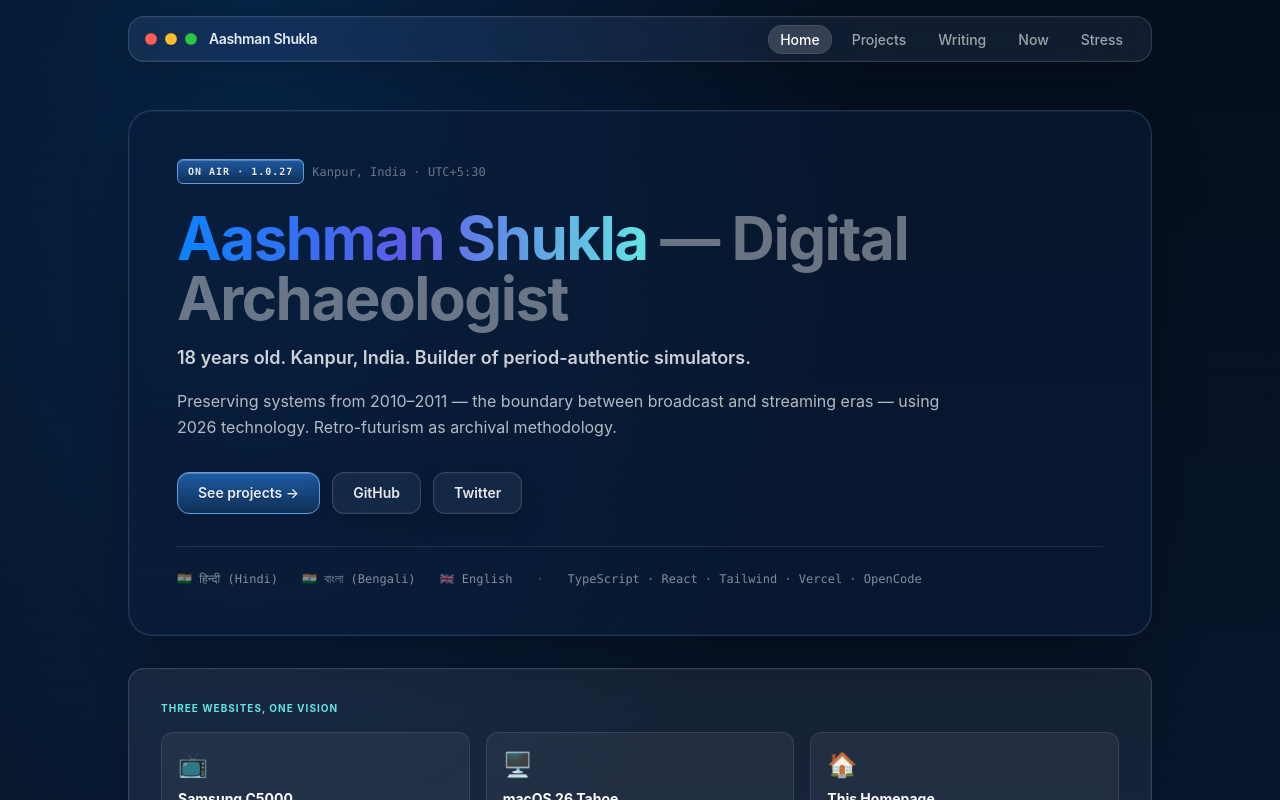
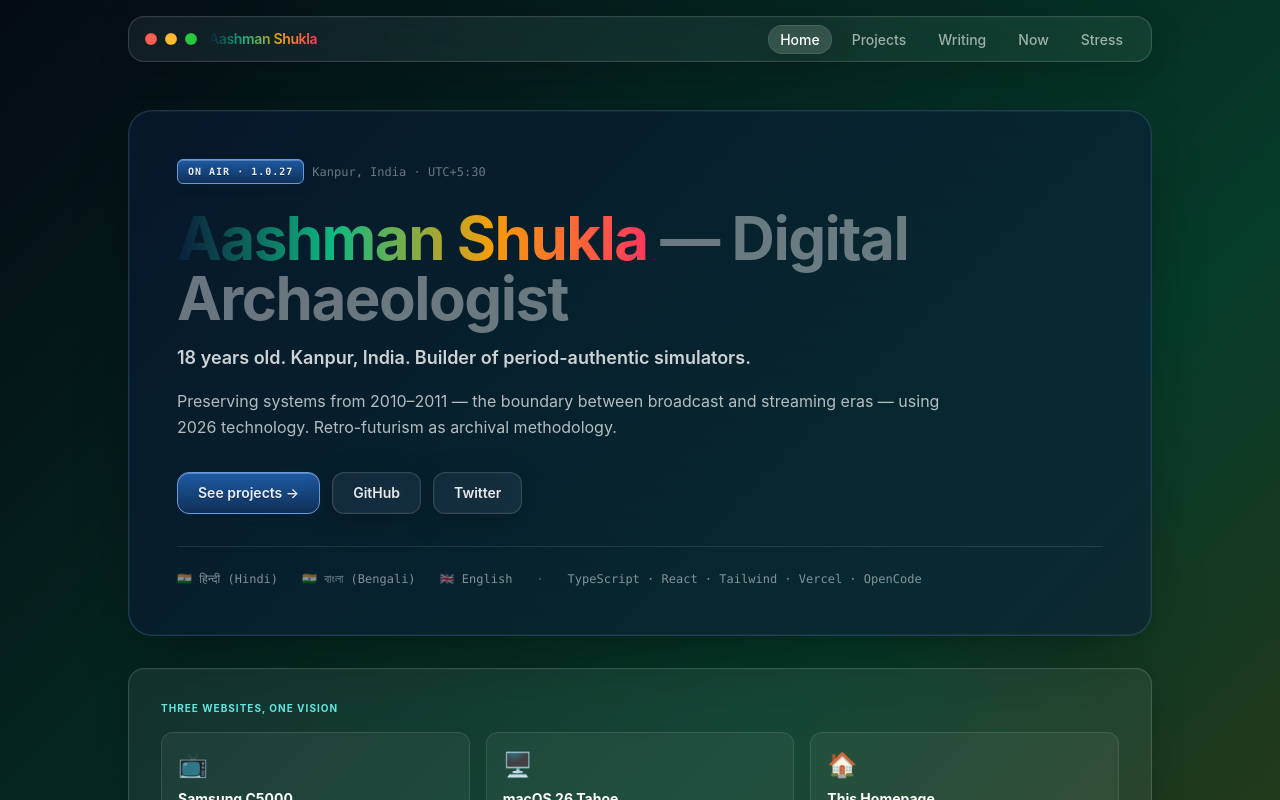
Before and after one commit to AashmanShukla3223/AashmanShukla3223, a React (Vite) app: page / in a window 1280 px wide. Shown: the top 800 px of the page. Built offline with nearby package versions, Linux system fonts and the light colour scheme.

Commit message:
Apply four-color gradient blend (dark blue, emerald, gold, blossom pink) site-wide: app-backdrop, name text on home page and nav

```diff
--- a/src/components/Layout.tsx
+++ b/src/components/Layout.tsx
@@ -21,7 +21,7 @@
               <span className="traffic-light tl-yellow"></span>
               <span className="traffic-light tl-green"></span>
             </span>
-            <span className="text-sm font-semibold tracking-tight text-white/90 group-hover:text-white">
+            <span className="text-sm font-semibold tracking-tight text-gradient-four">
               Aashman Shukla
             </span>
           </Link>
--- a/src/index.css
+++ b/src/index.css
@@ -19,18 +19,25 @@
   color: #e7eef9;
 }
 
-/* ─── Hybrid backdrop: macOS Tahoe gradient + Samsung OSD blue ────────── */
+/* ─── Hybrid backdrop: four-color gradient blend ──────────────────────── */
 .app-backdrop {
-  background:
-    radial-gradient(ellipse 80% 50% at 20% 0%, rgba(10, 132, 255, 0.18), transparent 60%),
-    radial-gradient(ellipse 60% 40% at 90% 100%, rgba(94, 92, 230, 0.18), transparent 60%),
-    linear-gradient(180deg, #050e1d 0%, #0a1d3a 50%, #050e1d 100%);
+  background: linear-gradient(135deg, #0a1d3a 0%, #10b981 33%, #f59e0b 66%, #ff375f 100%);
   min-height: 100vh;
   position: relative;
 }
 
+/* Dark overlay for readability */
+.app-backdrop::before {
+  content: '';
+  position: fixed;
+  inset: 0;
+  pointer-events: none;
+  background: rgba(0, 0, 0, 0.68);
+  z-index: 1;
+}
+
 /* CRT scanline overlay — period-authentic Samsung 2010 wink */
-.app-backdrop::before {
+.app-backdrop::after {
   content: '';
   position: fixed;
   inset: 0;
@@ -42,8 +49,16 @@
     transparent 1px,
     transparent 3px
   );
-  z-index: 1;
+  z-index: 2;
   mix-blend-mode: overlay;
+}
+
+/* Four-color gradient text utility */
+.text-gradient-four {
+  background: linear-gradient(90deg, #0a1d3a, #10b981, #f59e0b, #ff375f);
+  -webkit-background-clip: text;
+  -webkit-text-fill-color: transparent;
+  background-clip: text;
 }
 
 /* ─── Glassmorphic surface (macOS Tahoe) ──────────────────────────────── */
--- a/src/pages/Home.tsx
+++ b/src/pages/Home.tsx
@@ -18,7 +18,7 @@
         </div>
 
         <h1 className="text-4xl sm:text-6xl font-bold tracking-tight text-white leading-[1.05]">
-          <span className="bg-gradient-to-r from-tahoe-blue via-tahoe-indigo to-tahoe-mint bg-clip-text text-transparent">
+          <span className="text-gradient-four">
             Aashman Shukla
           </span>
           <span className="text-white/40"> — Digital Archaeologist</span>
```
